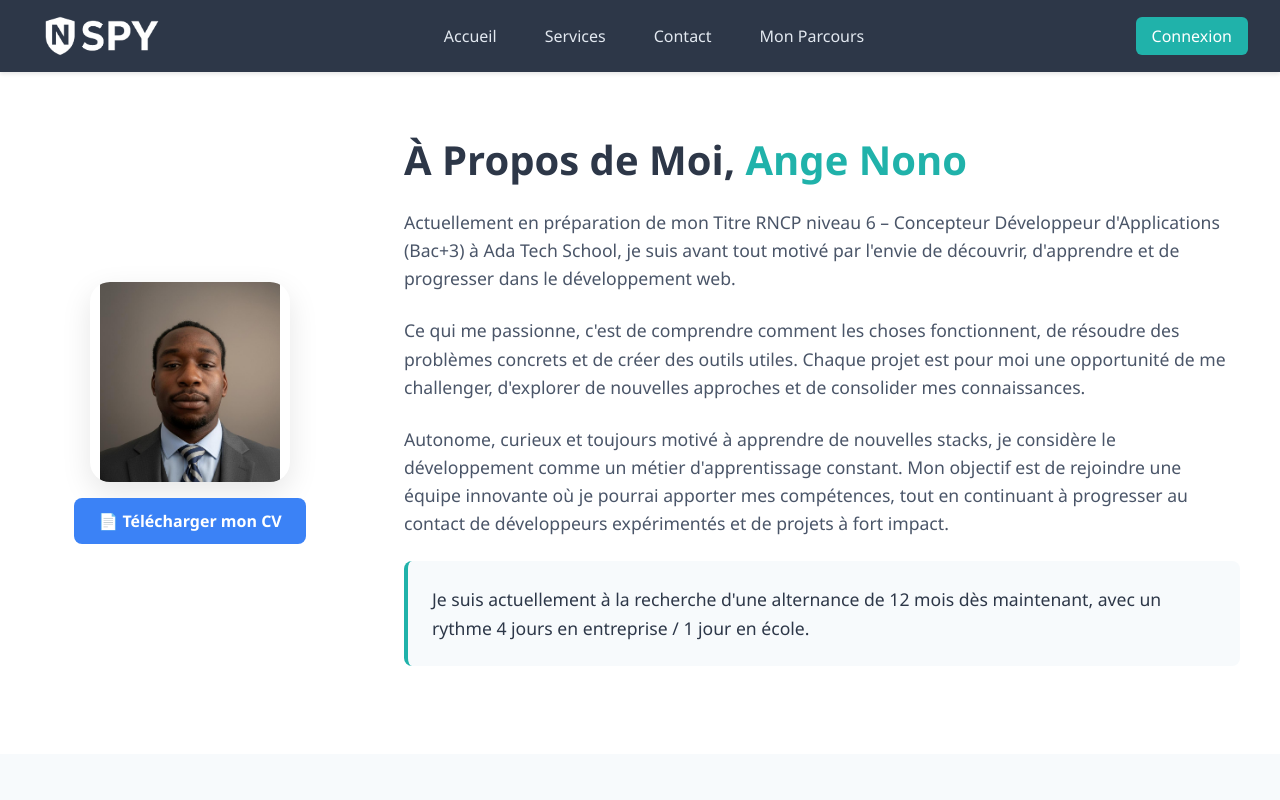
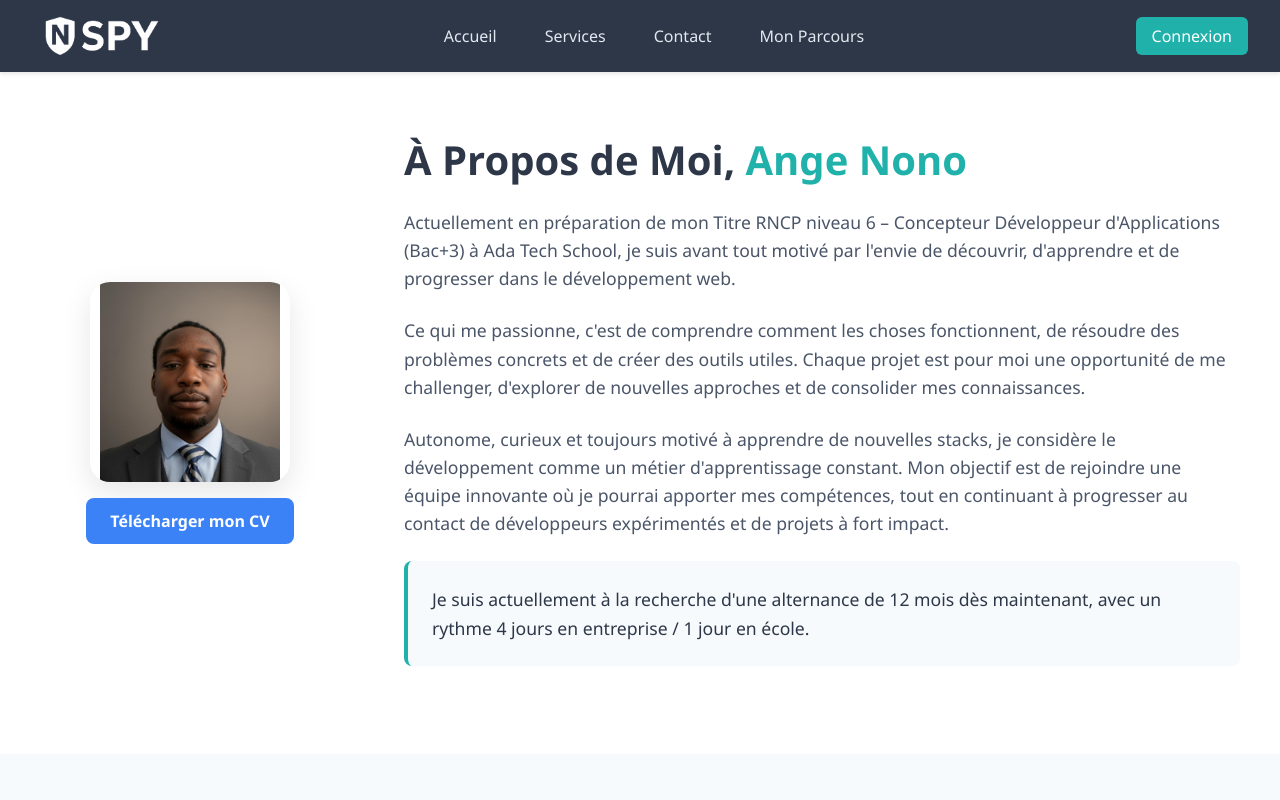
Before and after one commit to Ange-web/ProjetPersonnel, a React (Vite) app: page /parcours in a window 1280 px wide. Shown: the top 800 px of the page. Built offline with nearby package versions, Linux system fonts and the light colour scheme.

Commit message:
Mise Ã  jour du fichier parcours.jsx

```diff
--- a/src/assets/components/parcours/parcours.jsx
+++ b/src/assets/components/parcours/parcours.jsx
@@ -25,7 +25,7 @@ const Parcours = () => {
               download="Curriculum_vitae_Ange_Nono.pdf"
               className="cv-download-btn"
             >
-              📄 Télécharger mon CV
+              Télécharger mon CV
             </a>
           </div>
           <div className="about-text">
```
